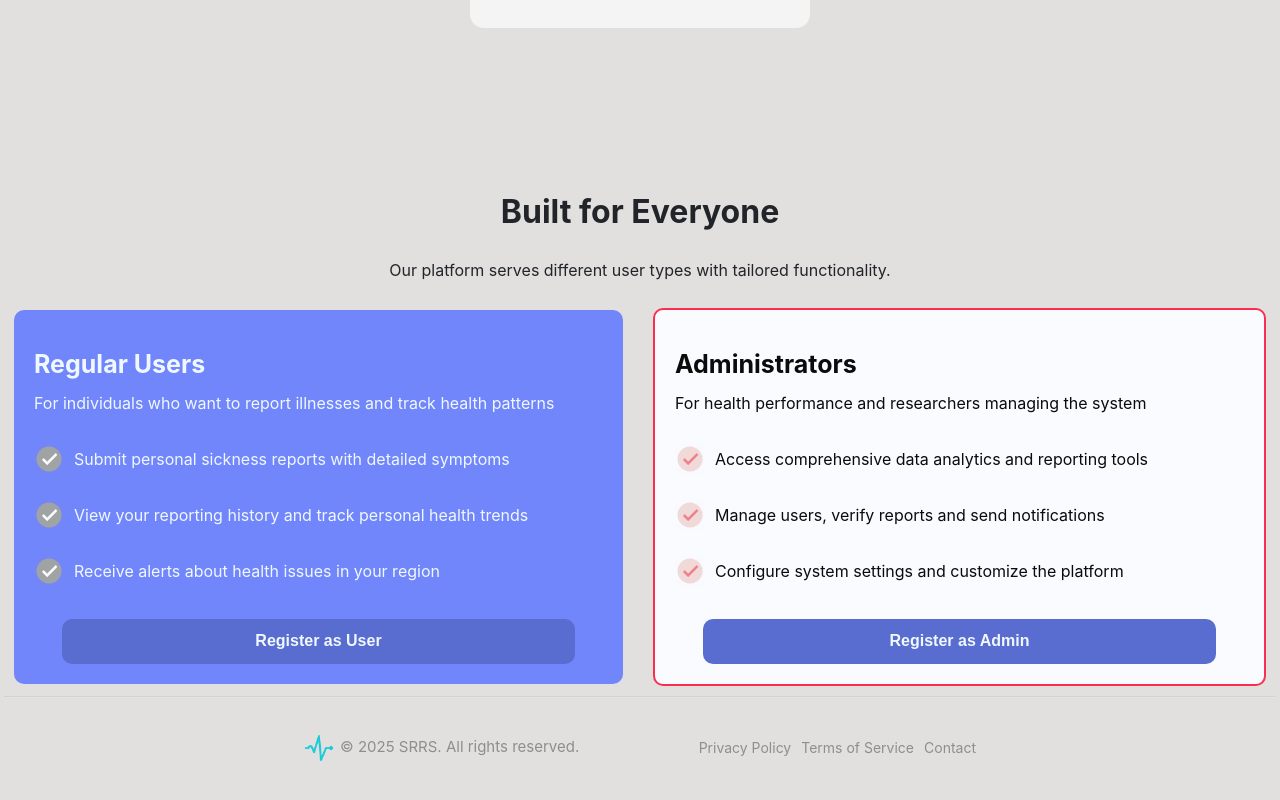
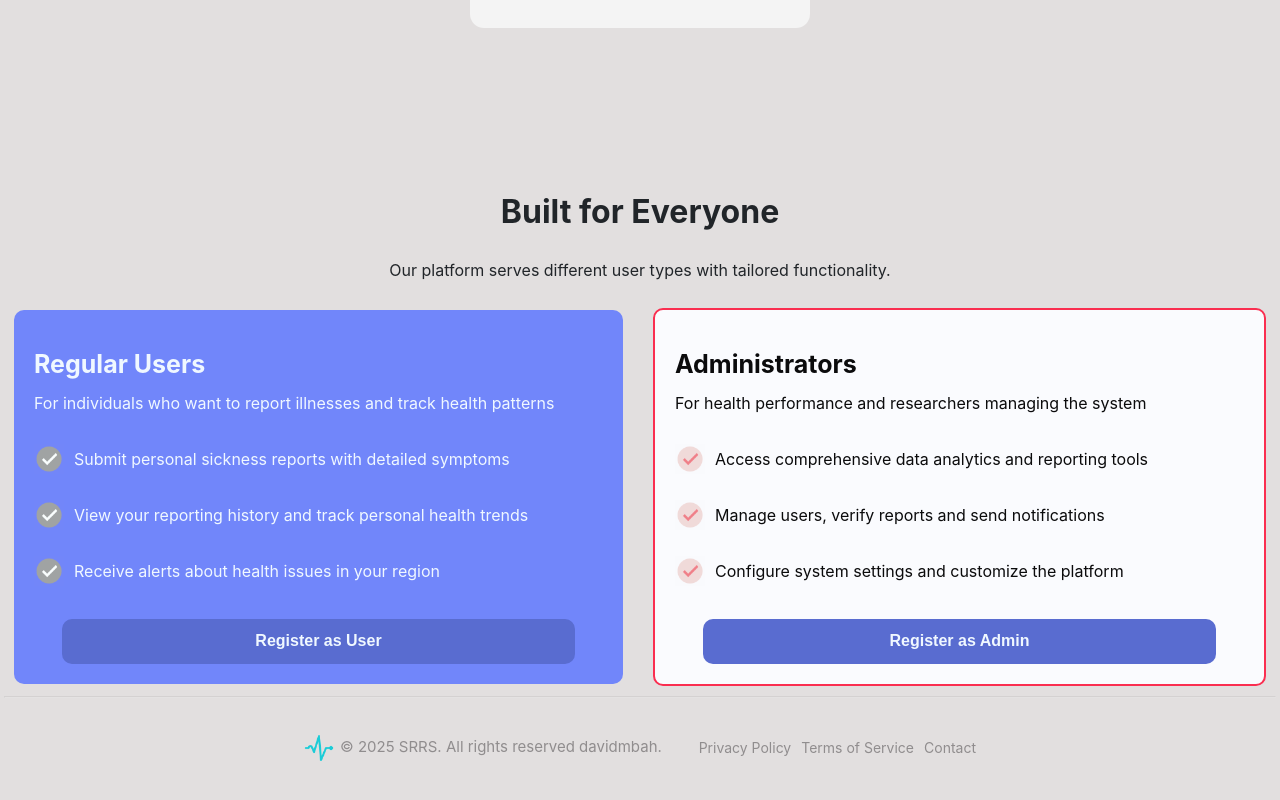
Before and after one commit to Oliverking777/SRRS, a React (Vite) app in the folder frontend/: page / in a window 1280 px wide. Shown: the part 1288-2088 px from the top of the page. Built offline with nearby package versions, Linux system fonts and the light colour scheme; no server answers; the database is empty.

Commit message:
design ci cd deploymentfixed namieng problems

```diff
--- a/frontend/src/Components/Footer/Footer.jsx
+++ b/frontend/src/Components/Footer/Footer.jsx
@@ -7,7 +7,7 @@ const Footer = () => {
     <div className="Footer">
       <div className="left_footer">
         <img src={assets.heart_rate} alt="" />
-        <p> © 2025 SRRS. All rights reserved.</p>
+        <p> © 2025 SRRS. All rights reserved  davidmbah.</p>
       </div>
       <div className="right_footer">
         <a href="" className='pr'>Privacy Policy</a>
```
